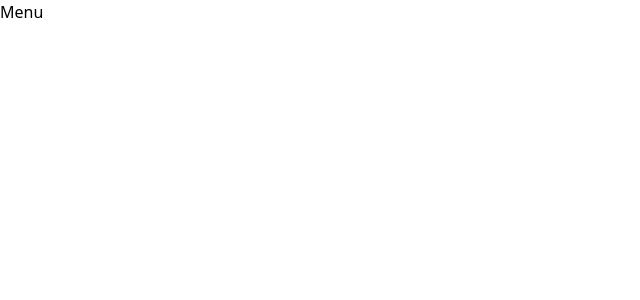
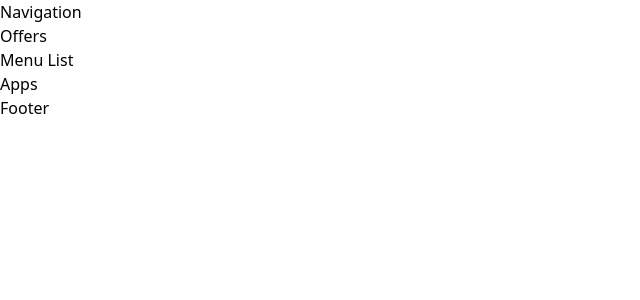
Before and after one commit to BelkinAndreu/your-food, a React (Vite) app: page /menu in a window 1280 px wide. Shown: the top 300 px of the page, without its empty margins (0-640 px from the left). Built offline with nearby package versions, Linux system fonts and the light colour scheme.

Commit message:
create basic html structure

```diff
--- a/src/App.tsx
+++ b/src/App.tsx
@@ -1,6 +1,7 @@
 import { FC } from "react";
 import { Helmet } from "react-helmet";
 import { BrowserRouter, Navigate, Route, Routes } from "react-router-dom";
+import MenuPage from "./pages/MenuPage";
 
 const App: FC = () => {
   return (
@@ -8,12 +9,17 @@ const App: FC = () => {
       <Helmet>
         <title>Твоя.Еда - Доставка вкусных блюд</title>
       </Helmet>
-      <BrowserRouter>
-        <Routes>
-          <Route path="*" element={<Navigate to={"/menu"} replace />} />
-          <Route path="/menu" element="Menu" />
-        </Routes>
-      </BrowserRouter>
+
+      <div className="container">
+        <header>Navigation</header>
+        <BrowserRouter>
+          <Routes>
+            <Route path="*" element={<Navigate to={"/menu"} replace />} />
+            <Route path="/menu" element={<MenuPage />} />
+          </Routes>
+        </BrowserRouter>
+        <footer>Footer</footer>
+      </div>
     </div>
   );
 };
--- /dev/null
+++ b/src/pages/MenuPage.tsx
@@ -0,0 +1,13 @@
+import { FC } from "react";
+
+const MenuPage: FC = () => {
+  return (
+    <main className="menu">
+      <section className="offers">Offers</section>
+      <section className="menu-list">Menu List</section>
+      <section className="apps">Apps</section>
+    </main>
+  );
+};
+
+export default MenuPage;
```
